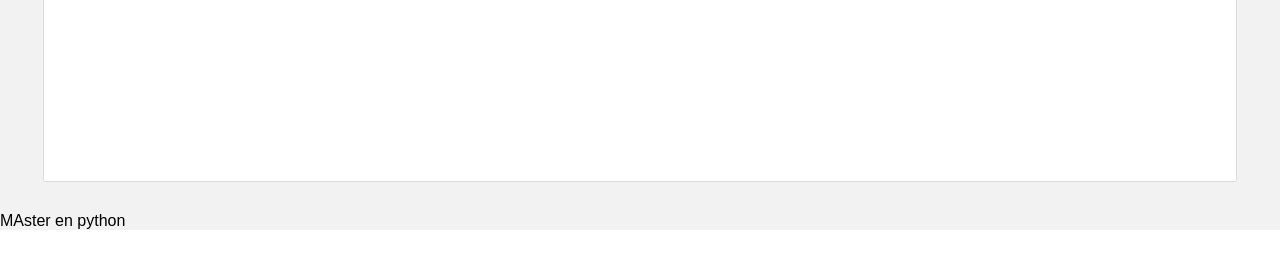
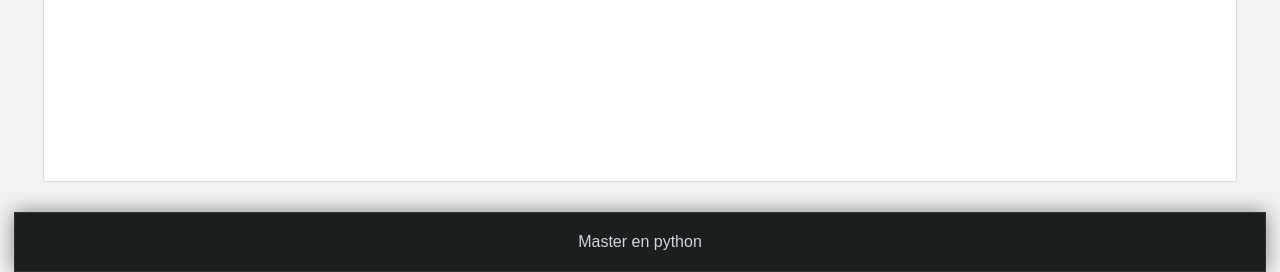
Before and after one commit to richie20502/master_python, a Django app: page / in a window 1280 px wide. Shown: the part 1022-1294 px from the top of the page. Before the commit the page ends 1252 px from the top, so only its background shows below. Run offline with Django 3.2, Linux system fonts and the light colour scheme.

Commit message:
estilo del footer

```diff
--- a/_Django/a_django/miapp/static/css/styles.css
+++ b/_Django/a_django/miapp/static/css/styles.css
@@ -130,3 +130,15 @@ nav ul li a:hover{
     margin-bottom: 10px;
     margin-top: 5px;
 }
+
+footer{
+    width: 1250px;
+    background-color: #1B1E1F;
+    border: 1px solid #333;
+    color: #d1d4d6;
+    text-align: center;
+    padding-top: 20px;
+    padding-bottom: 20px;
+    box-shadow: 0px 0px 20px gray;
+    margin: 0 auto;
+}
--- a/_Django/a_django/miapp/templates/layout.html
+++ b/_Django/a_django/miapp/templates/layout.html
@@ -44,7 +44,7 @@
             </div>
         </div>
         <footer>
-            MAster en python
+            Master en python
         </footer>
     </body>
 </html>
```
